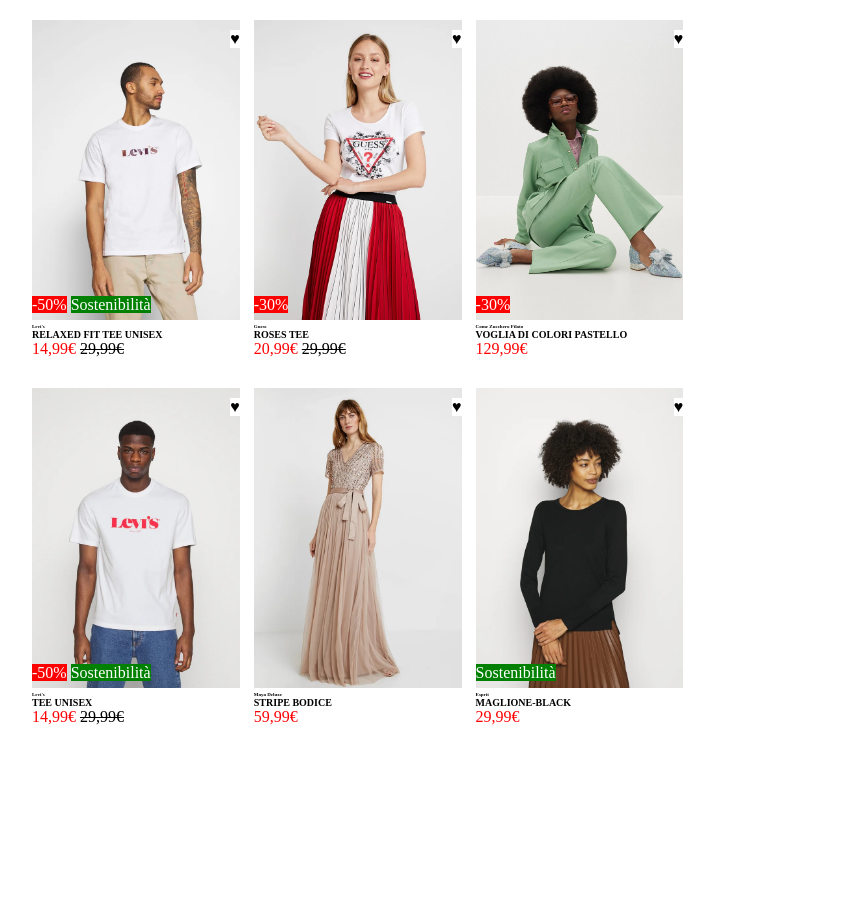
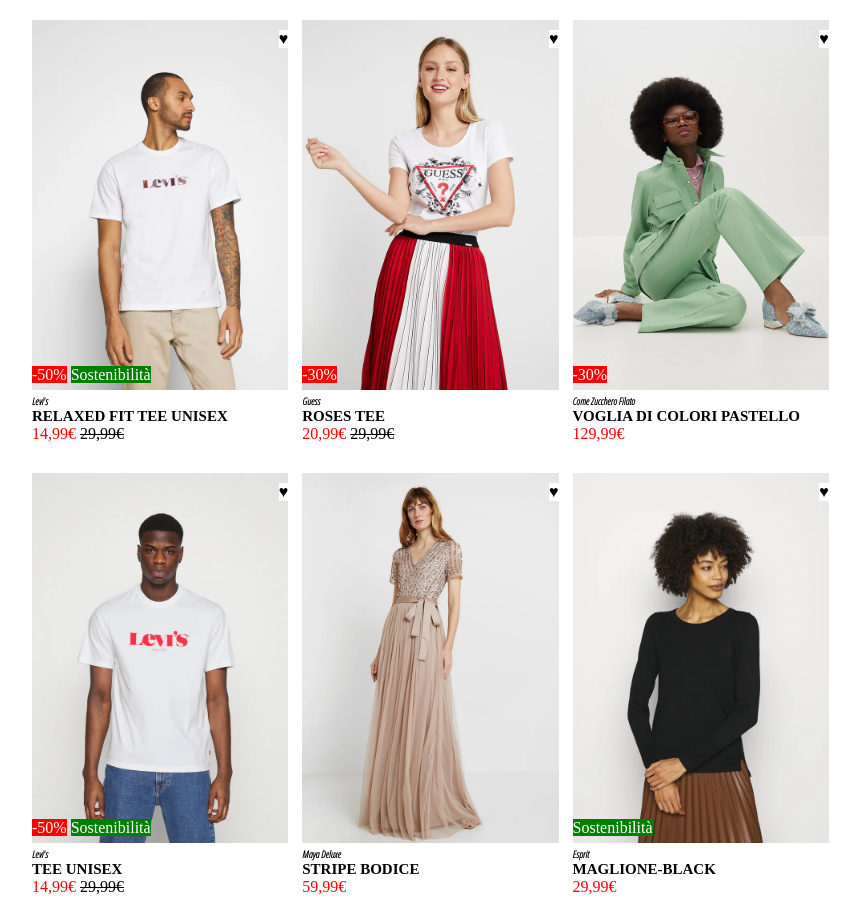
Before and after one commit to Santoni92/html-css-boolando, a plain HTML site: page index.html in a window 1280 px wide. Shown: the whole page, without its empty margins (118-978 px from the left). Before the commit the page ends 800 px from the top, so only its background shows below. Drawn offline with Linux system fonts and the light colour scheme.

Commit message:
modificato il font della scritta della marca

```diff
--- a/index.html
+++ b/index.html
@@ -4,7 +4,11 @@
     <meta charset="UTF-8">
     <meta http-equiv="X-UA-Compatible" content="IE=edge">
     <meta name="viewport" content="width=device-width, initial-scale=1.0">
-
+    <!--google font-->
+    <link rel="preconnect" href="https://fonts.googleapis.com">
+    <link rel="preconnect" href="https://fonts.gstatic.com" crossorigin>
+    <link href="https://fonts.googleapis.com/css2?family=Open+Sans+Condensed:ital,wght@1,300&display=swap" rel="stylesheet">
+    <!--linko il css-->
     <link rel="stylesheet" href="style.css">
     <title>Boolando</title>
 </head>
--- a/style.css
+++ b/style.css
@@ -14,7 +14,7 @@
 }
 
 img{
-    height: 300px;
+    height: 370px;
 }
 
 .primo-prodotto, .secondo-prodotto, .terzo-prodotto{
@@ -55,12 +55,12 @@ img{
 }
 
 .marca{
-    font-size: 5px;
-    font-weight: 600;
+    font-size: 10px;
+    font-family: 'Open Sans Condensed', sans-serif;
 }
 
 .modello{
-    font-size: 10px;
+    font-size: 15px;
     font-weight: 800;
     display: block;
 }
```
